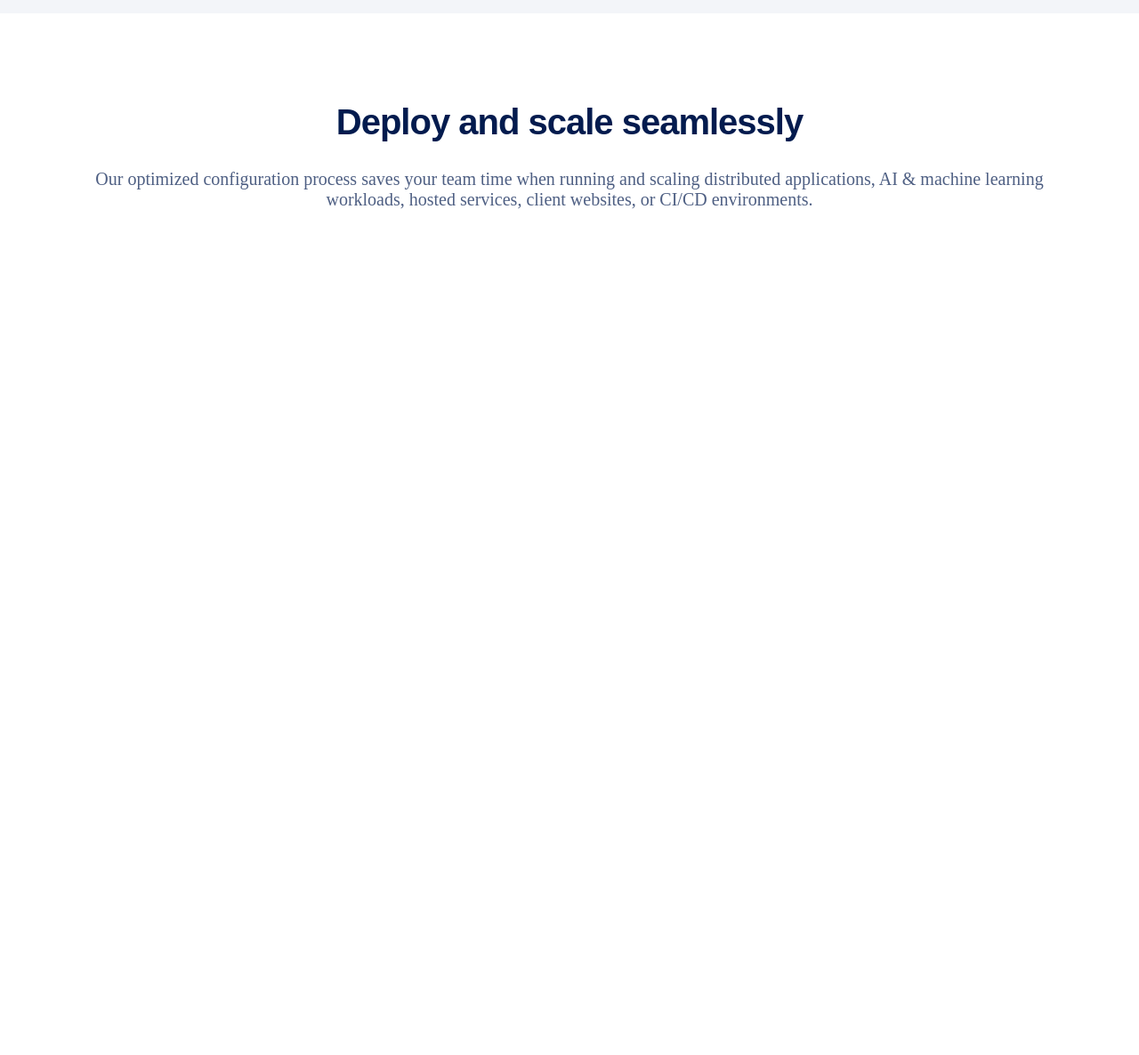
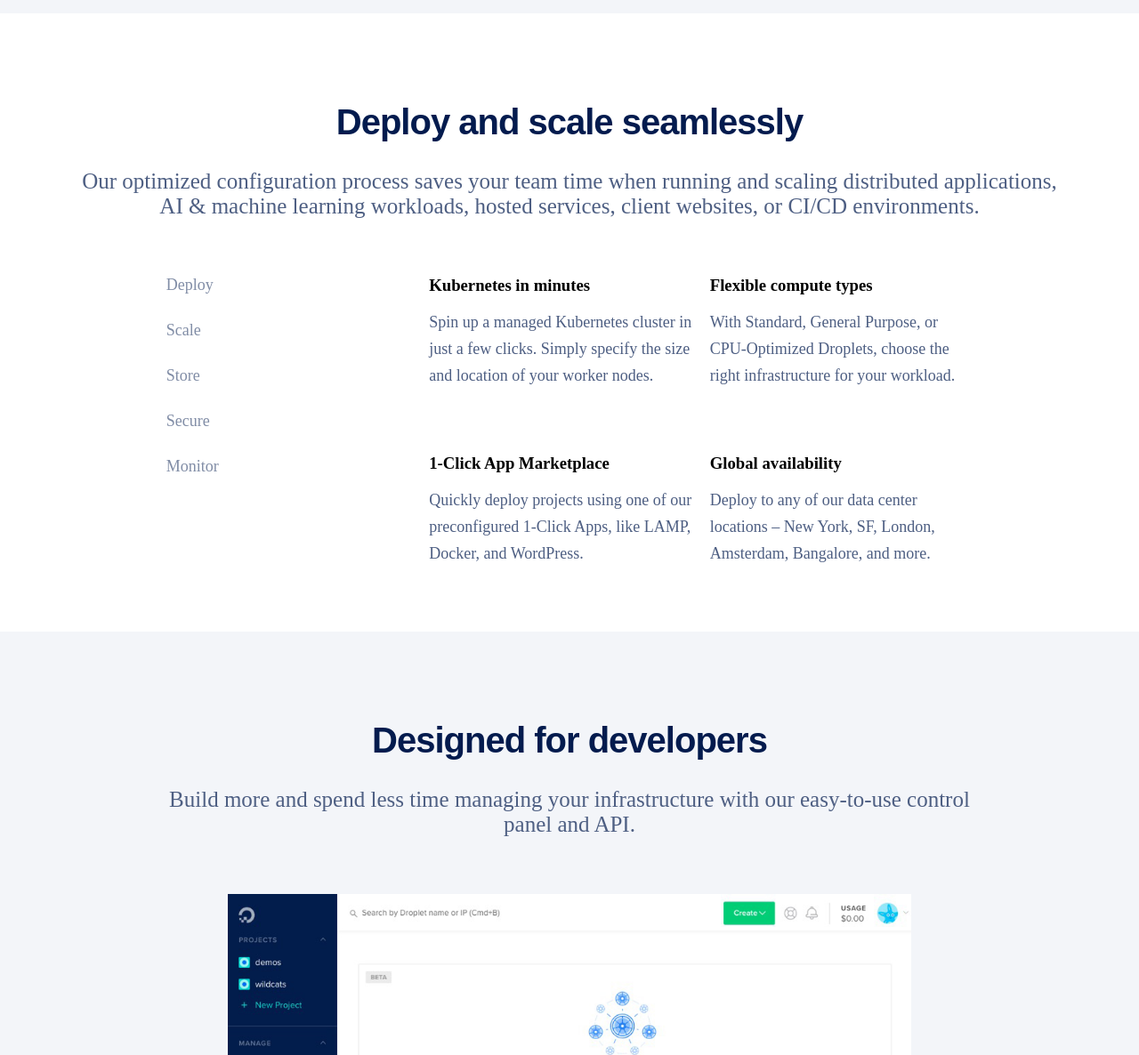
Before and after one commit to davidemvf/html-css-digitalocean, a plain HTML site: page index.html in a window 1280 px wide. Shown: the part 1106-2292 px from the top of the page at 89% size. Before the commit the page ends 1406 px from the top, so only its background shows below. Drawn offline with Linux system fonts and the light colour scheme.

Commit message:
Giro di boa

```diff
--- a/index.html
+++ b/index.html
@@ -84,10 +84,48 @@
       <h2 class="title">Deploy and scale seamlessly</h2>
       <p>Our optimized configuration process saves your team time when running and scaling distributed applications, AI & machine learning workloads, hosted services, client websites, or CI/CD environments.</p>
 
+      <div class="container">
+        <div class="vertical-nav left">
+          <ul>
+            <li>Deploy</li>
+            <li>Scale</li>
+            <li>Store</li>
+            <li>Secure</li>
+            <li>Monitor</li>
+          </ul>
+        </div>
+
+        <div class="services left">
+          <h3>Kubernetes in minutes</h3>
+          <p>Spin up a managed Kubernetes cluster in just a few clicks. Simply specify the size and location of your worker nodes.</p>
+
+        </div>
+        <div class="services left">
+          <h3>Flexible compute types</h3>
+          <p>With Standard, General Purpose, or CPU-Optimized Droplets, choose the right infrastructure for your workload.</p>
+
+        </div>
+        <div class="services left">
+          <h3>1-Click App Marketplace</h3>
+          <p>Quickly deploy projects using one of our preconfigured 1-Click Apps, like LAMP, Docker, and WordPress.</p>
+
+        </div>
+        <div class="services left">
+          <h3>Global availability</h3>
+          <p>Deploy to any of our data center locations – New York, SF, London, Amsterdam, Bangalore, and more.</p>
+
+        </div>
+      </div>
+
     </section>
 
     <!-- design section -->
-    <section>
+    <section class="fourth-section">
+      <h2 class="title">Designed for developers</h2>
+      <p>Build more and spend less time managing your infrastructure with our easy-to-use control<br> panel and API.</p>
+      <div class="screenshot">
+      </div>
+      <p id="p-small">Use Kubernetes to improve availability, scalability, and resource efficiency of your<br> containerized applications.</p>
 
     </section>
 
--- a/style.css
+++ b/style.css
@@ -217,14 +217,15 @@ div.centering-white button{
 }
 
 div.sign-up a{
-  width: 60%;
-  font-size: 16px;
+  font-size: 15px;
   font-family: arial;
   color: #757575;
   position: absolute;
   top:50%;
-  left:50%;
-  transform: translate(-50%, -50%);
+  left: 50%;
+  transform: translate(-50%,-50%);
+
+
 }
 
 div.centering-white img{
@@ -293,13 +294,79 @@ section.second-section a{
   letter-spacing: -1px;
   font-family: Arial;
   color: #031B4E;
-  margin-top: 100px;
+
   margin-bottom: 30px;
+  padding-top: 100px;
 }
 
 section.third-section p{
   text-align: center;
-  font-size: 20px;
+  font-size: 25px;
   margin-bottom: 64px;
   color: #4E5F83;
 }
+
+.container{
+  width: 85%;
+  margin:auto;
+
+  height: 400px;
+}
+
+.vertical-nav{
+  height: 400px;
+  width: calc(100% / 3);
+
+}
+
+.services{
+  height: 50%;
+  width: calc(100% / 3);
+
+
+}
+
+.vertical-nav ul{
+  padding-left: 20px;
+}
+
+.vertical-nav ul li{
+  font-size: 18px;
+  margin-bottom: 30px;
+  color: rgba(3,27,78,.5);
+}
+
+div.services p{
+  text-align: left;
+  margin-top: 15px;
+  line-height: 30px;
+  font-size: 18px;
+  padding-right: 15px;
+
+}
+
+.fourth-section{
+  background-color: #F3F5F9;
+}
+
+section.fourth-section p{
+  text-align: center;
+  font-size: 25px;
+  margin-bottom: 64px;
+  color: #4E5F83;
+}
+
+.screenshot{
+  width: 60%;
+  height: 500px;
+  margin: auto;
+  background-image: url(immagini/screenshot.jpg);
+  background-size: cover;
+  margin-bottom: 35px;
+}
+
+#p-small{
+  text-align: center;
+  font-size: 18px;
+  padding-bottom: 60px;
+}
```
Also changed, not shown: immagini/screenshot.jpg (added).
